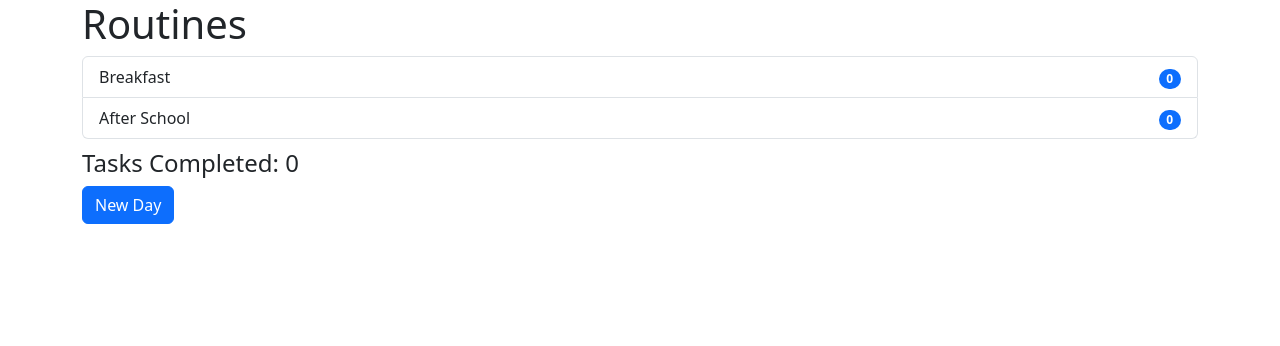
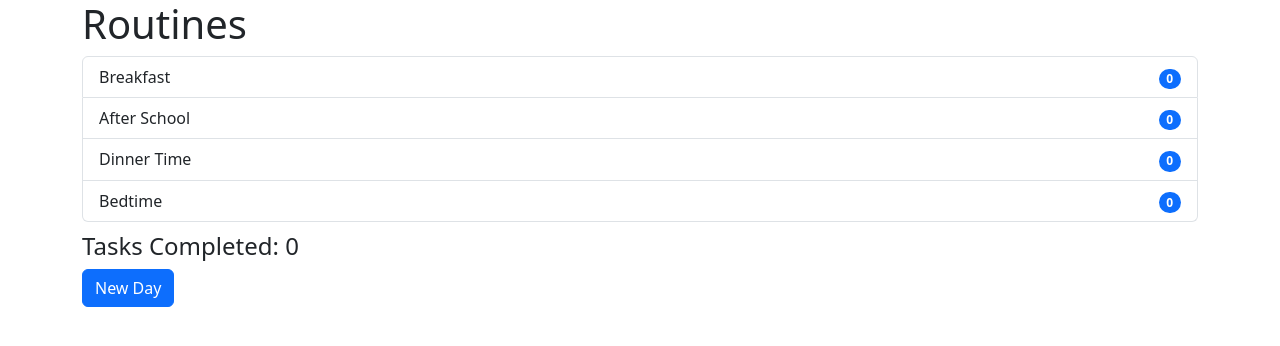
Before and after one commit to mcharters/routines, a React (Create React App) app: page / in a window 1280 px wide. Shown: the top 346 px of the page. Built offline with nearby package versions, Linux system fonts and the light colour scheme.

Commit message:
Add some more routines

```diff
--- a/src/routines.js
+++ b/src/routines.js
@@ -6,6 +6,7 @@ const routines = [
       { name: "Wake up", complete: false },
       { name: "Brush teeth", complete: false },
       { name: "Get dressed", complete: false },
+      { name: "Make bed", complete: false },
       { name: "Eat breakfast", complete: false },
       { name: "Clear table", complete: false },
       { name: "Pack backpack", complete: false },
@@ -23,6 +24,28 @@ const routines = [
       { name: "Eat snack", complete: false },
     ],
   },
+  {
+    id: 3,
+    name: "Dinner Time",
+    tasks: [
+      { name: "Wash hands", complete: false },
+      { name: "Eat dinner", complete: false },
+      { name: "Sit at table", complete: false },
+      { name: "Clear table", complete: false },
+    ],
+  },
+  {
+    id: 4,
+    name: "Bedtime",
+    tasks: [
+      { name: "Bath or shower", complete: false },
+      { name: "Put on pajamas", complete: false },
+      { name: "Snack", complete: false },
+      { name: "Snack tidied up", complete: false },
+      { name: "Brush teeth", complete: false },
+      { name: "YouTube time", complete: false },
+    ],
+  },
 ];
 
 export default routines;
```
